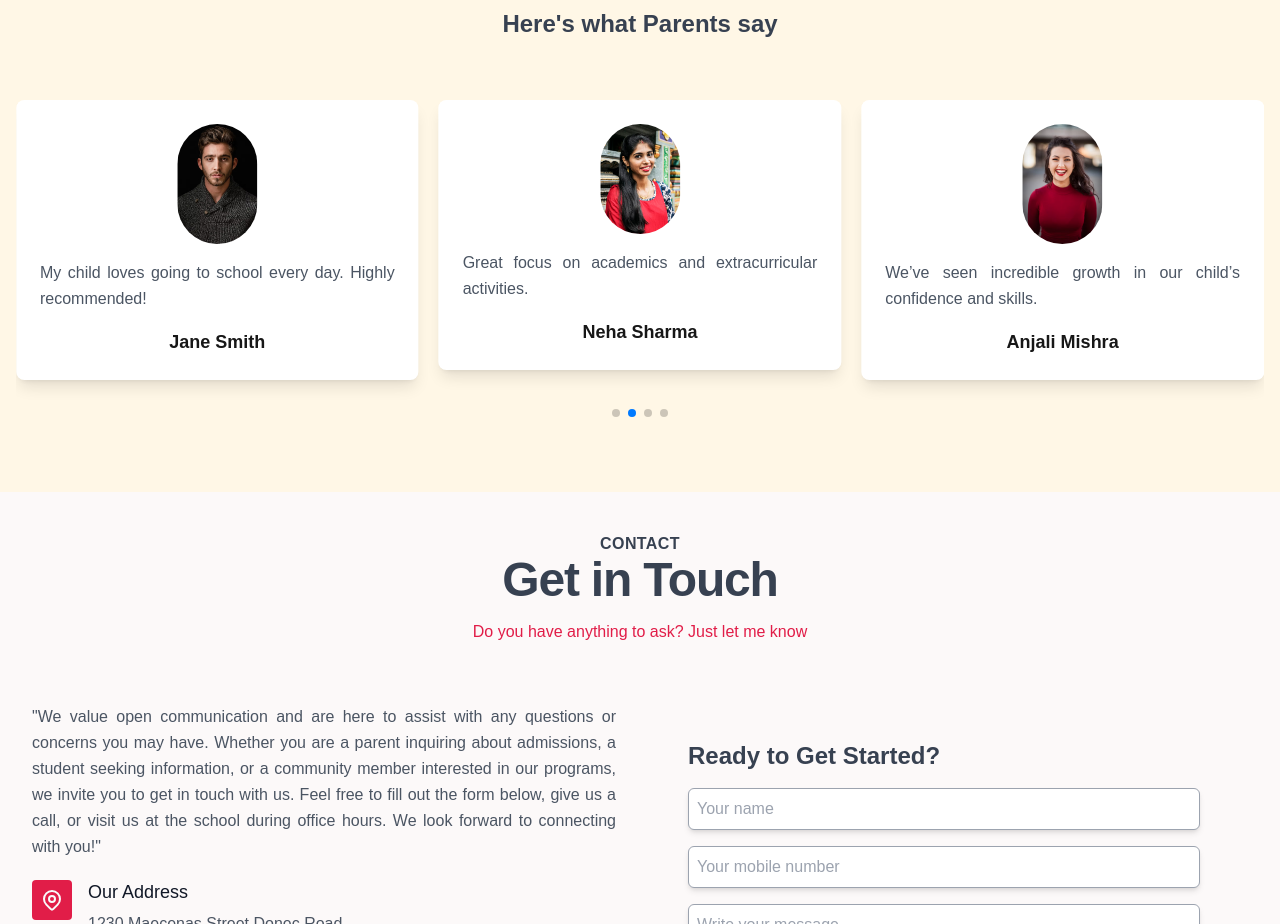
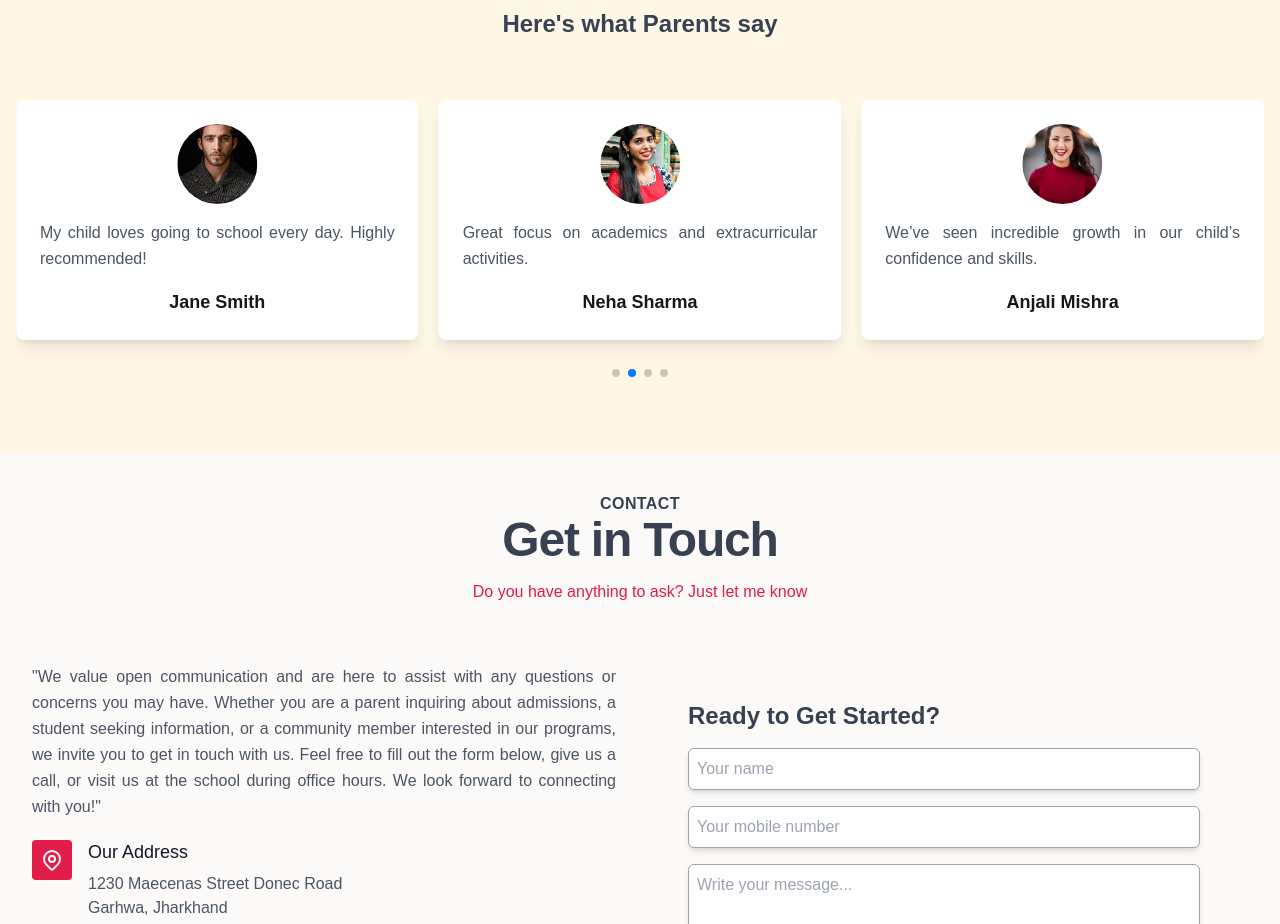
Before and after one commit to umesh37kr/firstschool-ui, a Next.js app: page / in a window 1280 px wide. Shown: the part 1520-2444 px from the top of the page. Built offline with nearby package versions, Linux system fonts and the light colour scheme.

Commit message:
fix testimonial image to circular shape

```diff
--- a/src/app/(home)/page.jsx
+++ b/src/app/(home)/page.jsx
@@ -48,7 +48,7 @@ const testimonials = [
   {
     id: 6,
     name: "- Payal",
-    avatar: "/profile_pic_10.avif",
+    avatar: "/profile_pic_16.avif",
     description: `"इस स्कूल में आने के बाद मेरे बच्चे में आत्मविश्वास और अनुशासन में
               बहुत सुधार हुआ है। यहाँ की सुविधाएँ और वातावरण बच्चों के सर्वांगीण
               विकास के लिए बहुत उपयुक्त हैं।"`,
@@ -264,7 +264,7 @@ export default function Home() {
                         alt={`${testimonial.name}'s avatar`}
                         width={80}
                         height={80}
-                        className="rounded-full mb-4"
+                        className="rounded-full object-cover aspect-square mb-4"
                       />
                       <p className="leading-relaxed text-paragraph text-justify mb-4">
                         {testimonial.description}
```
